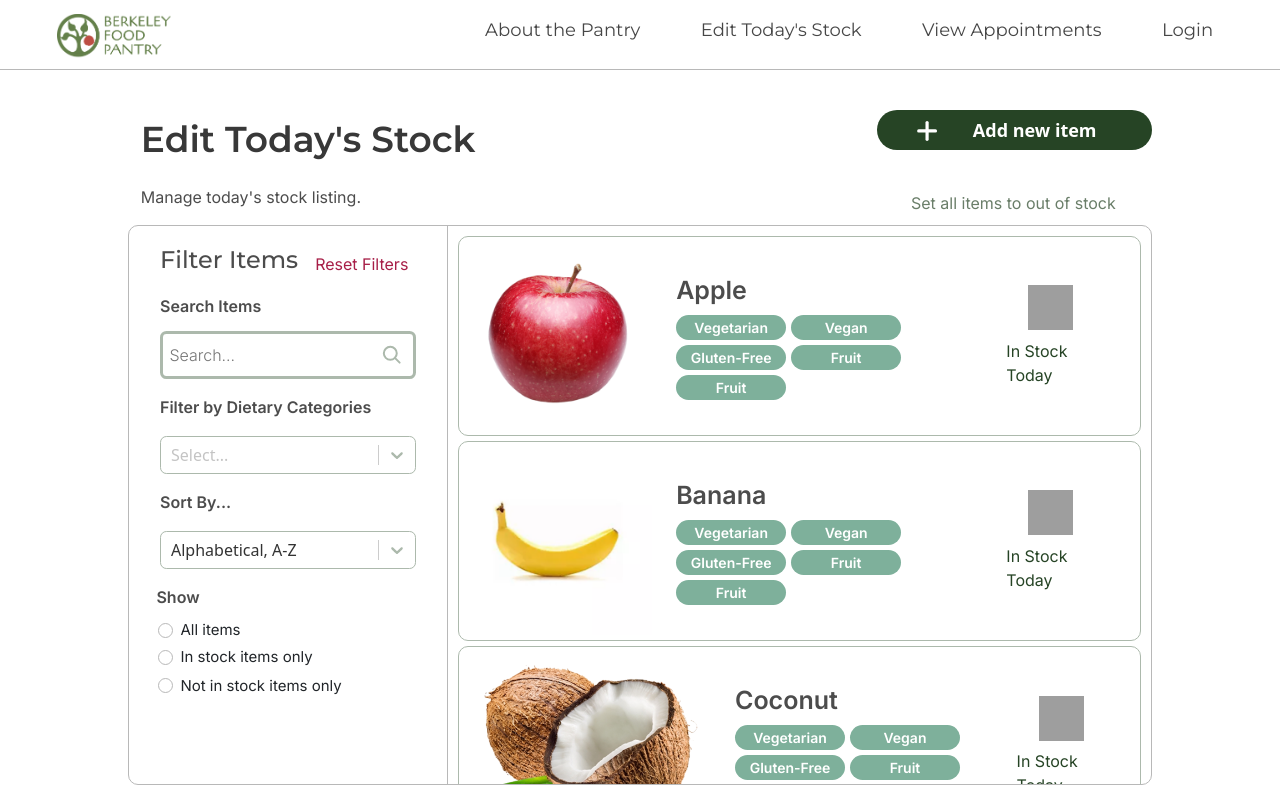
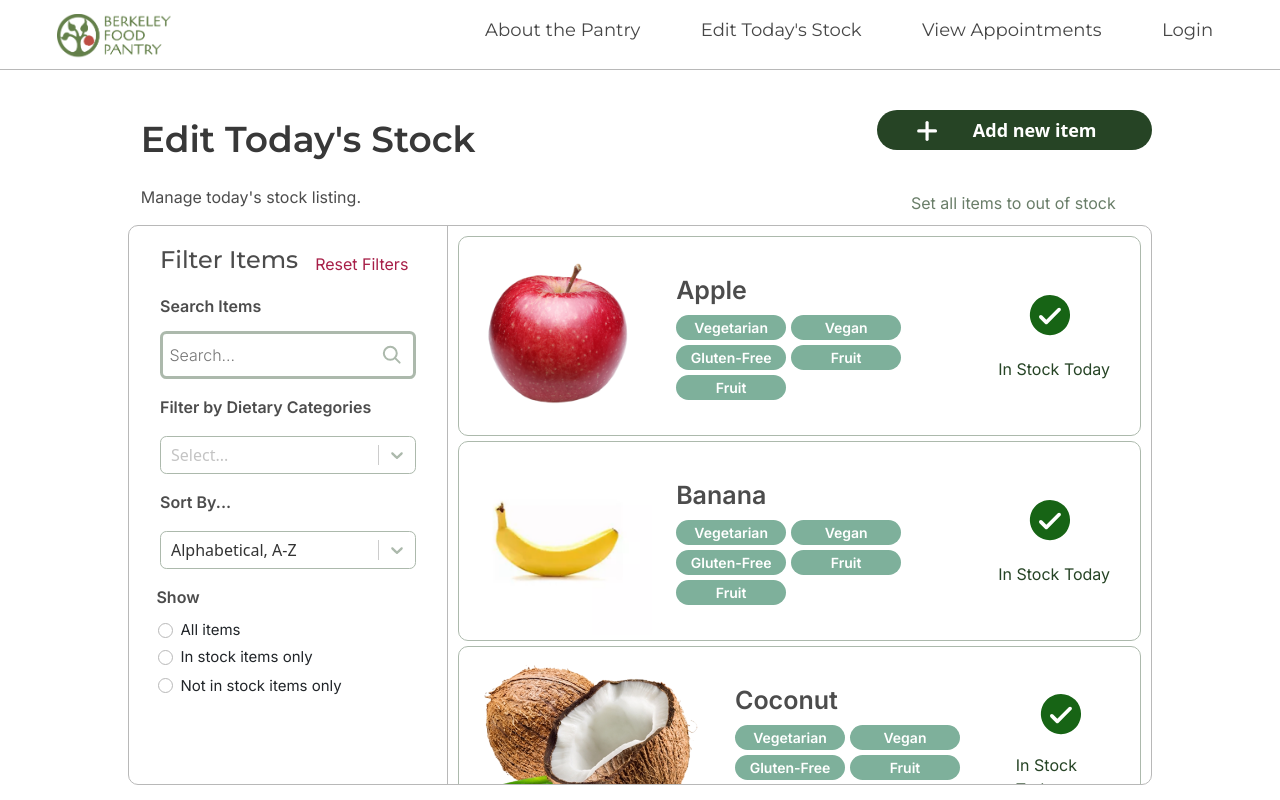
Before and after one commit to codebase-berkeley/berkeley-food-pantry, a React (Create React App) app in the folder client/: page /stockListingAdmin in a window 1280 px wide. Built offline with nearby package versions, Linux system fonts and the light colour scheme; grey boxes are pictures that could not be loaded.

Commit message:
fixed stock display

```diff
--- a/client/src/components/Food.js
+++ b/client/src/components/Food.js
@@ -3,15 +3,37 @@ import './Food.css'
 import Tags from './Tags.js'
 import edit_item from './../images/edit_item.png'
 import pen from './../images/pen.svg'
-import checkmark from './../images/check.svg'
-import xmark from './../images/check.svg'
+import checkmark from './../images/checkmark.svg'
+import xmark from '../images/notinstock.svg'
+
 
 function Food(props) {
     function editItem () {
         console.log("it works");
     }
 
-    if ((props.admin) == false) {
+    function stockOption() {
+        if ((props.in_stock) == true) {
+            return (
+                <div className = "editIn" style={{paddingRight: "2%", width: "35%"}}>
+                            <img src={checkmark} className="stockImage" alt="checkmark" />
+                        <div className ="inStock" style={{paddingLeft: "16%", width: "100%"}}>
+                            <span >In Stock Today</span>
+                        </div>
+                    </div>
+            );
+        }
+        return (
+            <div className = "editIn" style={{paddingRight: "4%", width: "35%"}}>
+                    <img src={xmark} className="stockImage" alt="checkmark" />
+                    <div className ="inStock" style={{paddingLeft: "6%", width: "100%"}}>
+                        <span> Not In Stock Today</span>
+                    </div>
+                </div>
+        );
+    }
+
+    if ((props.admin) == true) {
         return(
             <div className = "componentContainer">
                 <img src={props.image} class="foodImage" alt={props.name}/>
@@ -59,12 +81,7 @@ function Food(props) {
                             );})}
                         </div>
                     </div>
-                    <div className = "editIn">
-                            <img src={checkmark} className="stockImage" alt="checkmark"/>
-                        <div style={{paddingLeft: "6%"}} className ="inStock">
-                            <span style={{paddingRight: "11%"}}>In Stock Today</span>
-                        </div>
-                    </div>
+                    {stockOption()}
                 </div>
             </div>
         );
--- a/client/src/pages/StockListingAdmin.js
+++ b/client/src/pages/StockListingAdmin.js
@@ -17,7 +17,6 @@ import donut from './../images/donut.png';
 import brocolli from './../images/brocolli.png';
 import cannedBeans from './../images/cannedBeans.png';
 import { BrowserRouter as Router, Routes, Route, Link } from "react-router-dom";
-
 
 const foodCategories = [
     { value: 'chocolate', label: 'Meat' },
@@ -182,12 +181,12 @@ export function StockListingAdmin() {
                         </div>
                     </div>
                     <div className="filterItemDisplay">
-                    <Food name="Apple" image={apple} in_stock={true} tags={["Vegetarian", "Vegan", "Gluten-free", "Fruit", "Fruit" ]} admin={true}/>
-                    <Food name="Banana" image={banana} in_stock={true} tags={["Vegetarian", "Vegan", "Gluten-free", "Fruit", "Fruit" ]} admin={true}/>
-                    <Food name="Coconut" image={cocunut} in_stock={true} tags={["Vegetarian", "Vegan", "Gluten-free", "Fruit", "Fruit" ]} admin={true}/>
-                    <Food name="Donut" image={donut} in_stock={true} tags={["Vegetarian", "Vegan", "Gluten-free", "Fruit", "Fruit" ]} admin={true}/>
-                    <Food name="Broccoli" image={brocolli} in_stock={true} tags={["Vegetarian", "Vegan", "Gluten-free", "Fruit", "Fruit" ]} admin={true}/>
-                    <Food name="Canned Beans" image={cannedBeans} in_stock={true} tags={["Vegetarian", "Vegan", "Gluten-free", "Fruit", "Fruit" ]} admin={true}/>
+                    <Food name="Apple" image={apple} in_stock={true} tags={["Vegetarian", "Vegan", "Gluten-free", "Fruit", "Fruit" ]} admin={false}/>
+                    <Food name="Banana" image={banana} in_stock={true} tags={["Vegetarian", "Vegan", "Gluten-free", "Fruit", "Fruit" ]} admin={false}/>
+                    <Food name="Coconut" image={cocunut} in_stock={true} tags={["Vegetarian", "Vegan", "Gluten-free", "Fruit", "Fruit" ]} admin={false}/>
+                    <Food name="Donut" image={donut} in_stock={true} tags={["Vegetarian", "Vegan", "Gluten-free", "Fruit", "Fruit" ]} admin={false}/>
+                    <Food name="Broccoli" image={brocolli} in_stock={true} tags={["Vegetarian", "Vegan", "Gluten-free", "Fruit", "Fruit" ]} admin={false}/>
+                    <Food name="Canned Beans" image={cannedBeans} in_stock={true} tags={["Vegetarian", "Vegan", "Gluten-free", "Fruit", "Fruit" ]} admin={false}/>
                     </div>
                 </div>
             </div>
```
